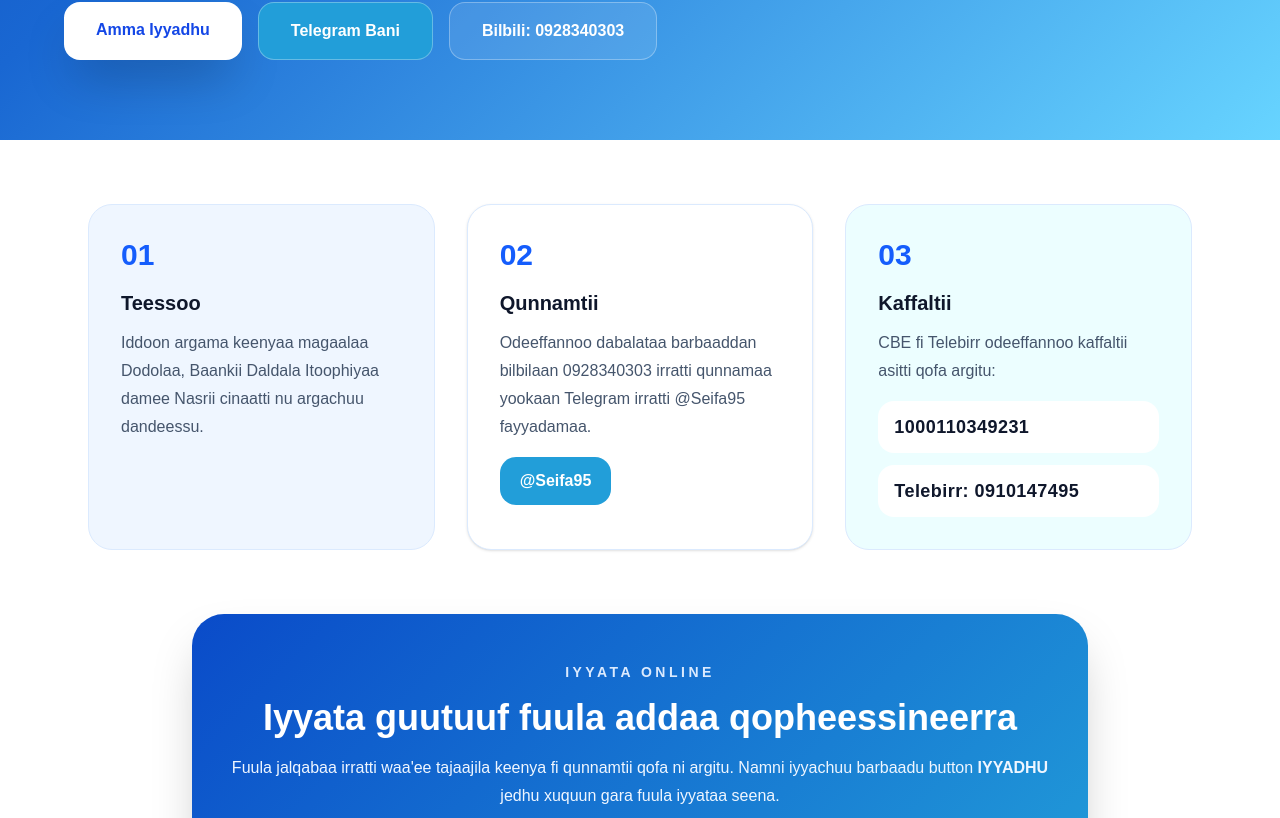
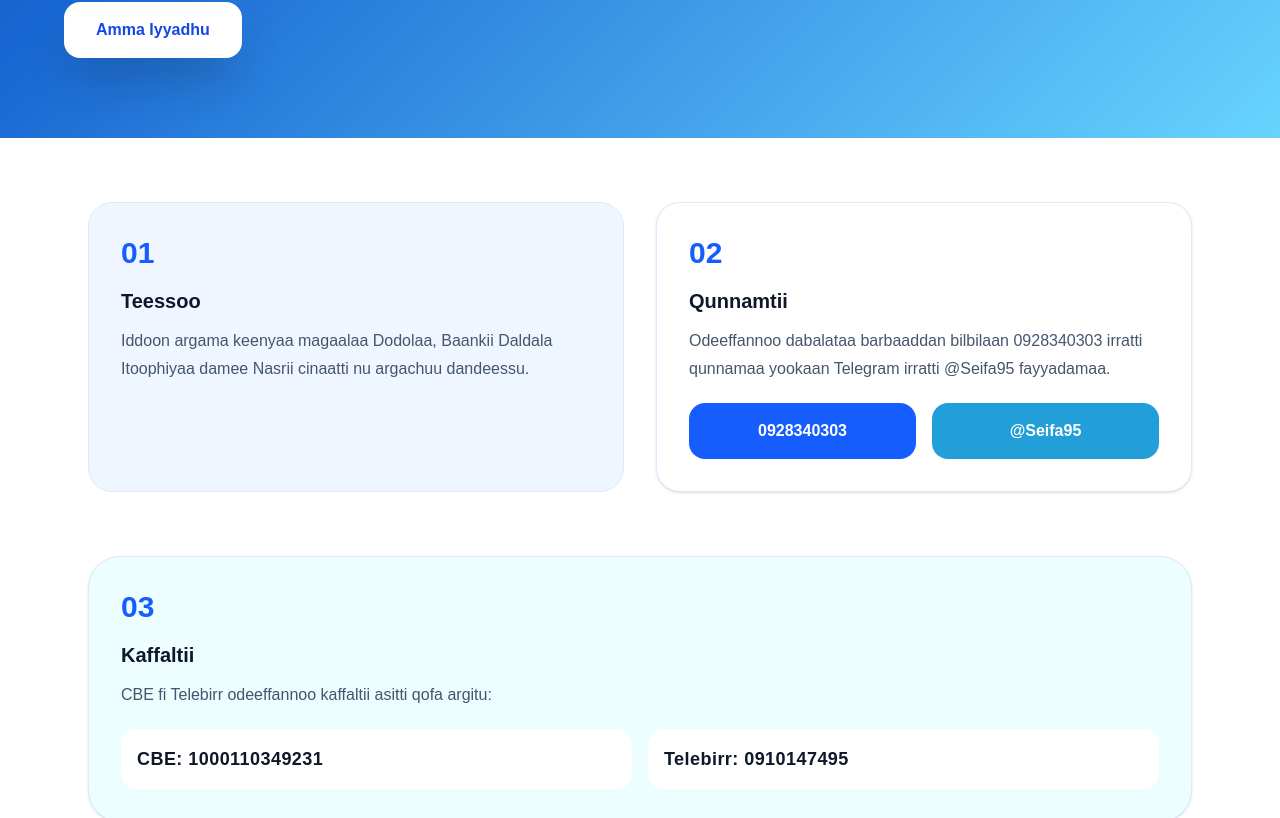
Before and after one commit to oumersalah2-cmd/seif-online-services, a Next.js app: page / in a window 1280 px wide. Shown: the part 1000-1818 px from the top of the page. Built offline with nearby package versions, Linux system fonts and the light colour scheme.

Commit message:
Refine homepage section layout

```diff
--- a/src/app/page.js
+++ b/src/app/page.js
@@ -94,27 +94,13 @@ export default function Home() {
                 </div>
               </div>
 
-              <div className="mt-8 flex flex-wrap gap-4">
+              <div className="mt-8">
                 <Link
                   href="/apply"
-                  className="rounded-2xl bg-white px-8 py-4 text-base font-black text-blue-700 shadow-2xl transition hover:bg-blue-50"
+                  className="inline-flex rounded-2xl bg-white px-8 py-4 text-base font-black text-blue-700 shadow-2xl transition hover:bg-blue-50"
                 >
                   Amma Iyyadhu
                 </Link>
-                <a
-                  href="https://t.me/Seifa95"
-                  target="_blank"
-                  rel="noreferrer"
-                  className="rounded-2xl border border-white/30 bg-[#229ED9] px-8 py-4 text-base font-bold text-white transition hover:bg-[#1c80b0]"
-                >
-                  Telegram Bani
-                </a>
-                <a
-                  href="tel:+251928340303"
-                  className="rounded-2xl border border-white/30 bg-white/10 px-8 py-4 text-base font-bold text-white transition hover:bg-white/15"
-                >
-                  Bilbili: 0928340303
-                </a>
               </div>
             </div>
 
@@ -157,7 +143,7 @@ export default function Home() {
 
         <section
           id="qunnamtii"
-          className="mx-auto grid max-w-6xl gap-8 px-6 py-16 md:grid-cols-3"
+          className="mx-auto grid max-w-6xl gap-8 px-6 py-16 md:grid-cols-2"
         >
           <div className="rounded-3xl border border-blue-100 bg-blue-50 p-8">
             <div className="text-3xl font-black text-blue-600">01</div>
@@ -175,28 +161,40 @@ export default function Home() {
               Odeeffannoo dabalataa barbaaddan bilbilaan 0928340303 irratti qunnamaa
               yookaan Telegram irratti @Seifa95 fayyadamaa.
             </p>
+            <div className="mt-5 grid gap-4 sm:grid-cols-2">
+              <a
+                href="tel:+251928340303"
+                className="rounded-2xl bg-blue-600 px-5 py-4 text-center font-black text-white transition hover:bg-blue-700"
+              >
+                0928340303
+              </a>
               <a
                 href="https://t.me/Seifa95"
                 target="_blank"
                 rel="noreferrer"
-              className="mt-4 inline-flex rounded-2xl bg-[#229ED9] px-5 py-3 font-black text-white transition hover:bg-[#1c80b0]"
+                className="rounded-2xl bg-[#229ED9] px-5 py-4 text-center font-black text-white transition hover:bg-[#1c80b0]"
               >
                 @Seifa95
               </a>
             </div>
+          </div>
+        </section>
 
-          <div id="kaffaltii" className="rounded-3xl border border-blue-100 bg-cyan-50 p-8">
+        <section id="kaffaltii" className="mx-auto max-w-6xl px-6 pb-16">
+          <div className="rounded-[2rem] border border-blue-100 bg-cyan-50 p-8 shadow-sm">
             <div className="text-3xl font-black text-blue-600">03</div>
             <h3 className="mt-4 text-xl font-black text-slate-900">Kaffaltii</h3>
             <p className="mt-3 leading-7 text-slate-600">
               CBE fi Telebirr odeeffannoo kaffaltii asitti qofa argitu:
             </p>
-            <p className="mt-4 rounded-2xl bg-white px-4 py-3 text-lg font-black tracking-wide text-slate-900">
-              1000110349231
+            <div className="mt-5 grid gap-4 md:grid-cols-2">
+              <p className="rounded-2xl bg-white px-4 py-4 text-lg font-black tracking-wide text-slate-900">
+                CBE: 1000110349231
               </p>
-            <p className="mt-3 rounded-2xl bg-white px-4 py-3 text-lg font-black tracking-wide text-slate-900">
+              <p className="rounded-2xl bg-white px-4 py-4 text-lg font-black tracking-wide text-slate-900">
                 Telebirr: 0910147495
               </p>
+            </div>
           </div>
         </section>
 
```
Lines whose indentation alone changed are shown as unchanged.
